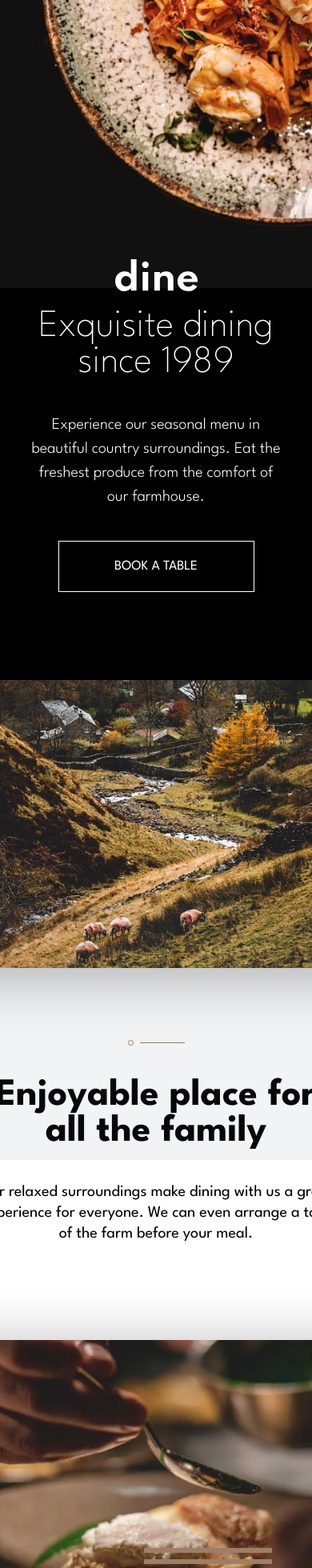
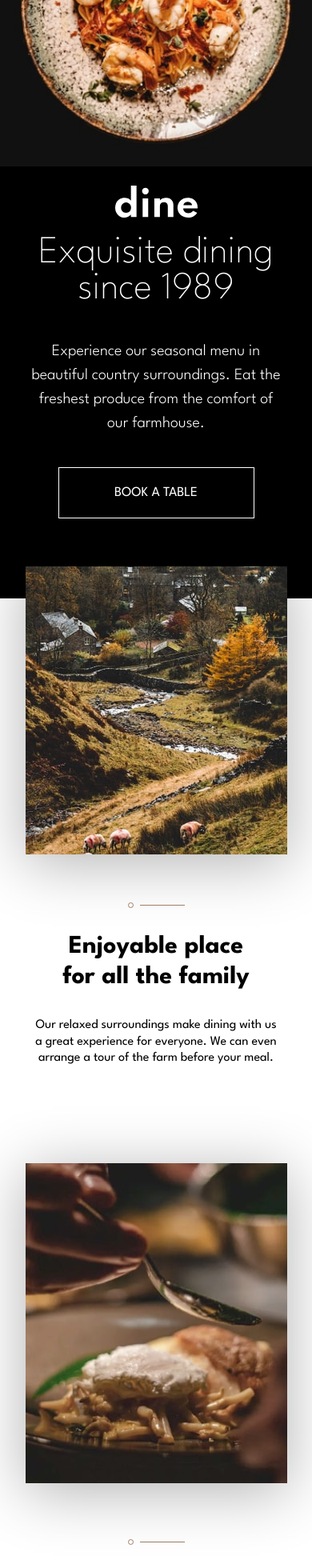
Before and after one commit to giovanigomez1/Dinner_restaurant, a React (Vite) app: page / in a window 390 px wide. Shown: the top 1960 px of the page at 80% size. Built offline with nearby package versions, Linux system fonts and the light colour scheme.

Commit message:
Working on mobile view

```diff
--- a/src/components/Highlights.jsx
+++ b/src/components/Highlights.jsx
@@ -18,7 +18,7 @@ function Highlights() {
           <div className="dish">
             <div className="dish__img">
               <img src={patternDiv} alt="" />
-              <img src={salmon} alt="" />
+              <div className='dish__img--cont--salmon'></div>
             </div>
             <div className="dish__inf">
               <h4>Seared Salmon Fillet</h4>
@@ -28,7 +28,8 @@ function Highlights() {
           <div className="dish">
             <div className="dish__img">
               <img src={patternDiv} alt="" />
-              <img src={beef} alt="" />
+              <div className='dish__img--cont--beef'></div>
+              {/* <img src={beef} alt="" /> */}
             </div>
             <div className="dish__inf">
               <h4>Seared Salmon Fillet</h4>
@@ -38,7 +39,8 @@ function Highlights() {
           <div className="dish">
             <div className="dish__img">
               <img src={patternDiv} alt="" />
-              <img src={chocolate} alt="" />
+              {/* <img src={chocolate} alt="" /> */}
+              <div className='dish__img--cont--chocolate'></div>
             </div>
             <div className="dish__inf">
               <h4>Seared Salmon Fillet</h4>
--- a/src/sass/_enjoyable.scss
+++ b/src/sass/_enjoyable.scss
@@ -5,6 +5,9 @@
   max-width: 144rem;
   margin: -7rem auto;
   z-index: 30;
+  @media only screen and (max-width: variables.$bp-small) {
+    margin: -4rem auto;
+  }
   &__family {
     display: flex;
     padding: 0 10rem 0 16.75rem;
@@ -15,7 +18,13 @@
       flex-direction: column;
       padding: 0;
     }
+    @media only screen and (max-width: variables.$bp-small) {
+      gap: 6rem;
+    }
     &--location {
+      @media only screen and (max-width: variables.$bp-small) {
+        width: 32.7rem;
+      }
       .location__img {
         width: 54rem;
         height: 72rem;
@@ -27,6 +36,10 @@
           height: 36rem;
           width: 57.3rem;
         }
+        @media only screen and (max-width: variables.$bp-small){
+          background-image: url('../images/homepage/enjoyable-place-mobile.jpg');
+          width: 32.7rem;
+        }
       }
       .pattern__cr {
         position: absolute;
@@ -34,6 +47,9 @@
         top: 28rem;
         @media only screen and (max-width: variables.$bp-large){
           left: -50%;
+        }
+        @media only screen and (max-width: variables.$bp-small) {
+          display: none;
         }
       }
     }
@@ -45,6 +61,7 @@
       width: 44.5rem;
       @media only screen and (max-width: variables.$bp-large){
         align-items: center;
+        gap: 3rem;
       }
       & h2 {
         font-size: 4.8rem;
@@ -52,12 +69,21 @@
         @media only screen and (max-width: variables.$bp-large){
           text-align: center;
         }
+        @media only screen and (max-width: variables.$bp-small){
+          font-size: 3.2rem;
+          width: 60%;
+          line-height: 1.2;
+        }
       }
       & p {
         font-size: 2rem;
         line-height: 1.3;
         @media only screen and (max-width: variables.$bp-large){
           text-align: center;
+        }
+        @media only screen and (max-width: variables.$bp-small){
+          font-size: 1.6rem;
+          width: 70%;
         }
       }
     }
@@ -75,6 +101,9 @@
       flex-direction: column-reverse;
       gap: 7rem;
     }
+    @media only screen and (max-width: variables.$bp-large){
+      padding: 0 10rem;
+    }
     .locally__img {
       width: 54rem;
       height: 72rem;
@@ -88,6 +117,11 @@
         width: 57.3rem;
         height: 36rem;
       }
+      @media only screen and (max-width: variables.$bp-small){
+        background-image: url('../images/homepage/locally-sourced-mobile.jpg');
+        width: 32.7rem;
+        height: 40rem;
+      }
     }
     .pattern__left {
       position: absolute;
@@ -97,12 +131,18 @@
         right: -60%;
         bottom: -5rem;
       }
+      @media only screen and (max-width: variables.$bp-small){
+        display: none;
+      }
     }
     .pattern__line {
       position: absolute;
       top: 26rem;
       right: 5rem;
       z-index: 50;
+      @media only screen and (max-width: variables.$bp-small){
+        display: none;
+      }
     }
     &--text {
       display: flex;
@@ -117,11 +157,19 @@
         font-size: 4.8rem;
         font-weight: bold;
         text-align: center;
+        @media only screen and (max-width: variables.$bp-large){
+          font-size: 3.2rem;
+          width: 60%;
+        }
       }
       & p {
         font-size: 2rem;
         line-height: 1.3;
         text-align: center;
+        @media only screen and (max-width: variables.$bp-large){
+          font-size: 1.6rem;
+          width: 70%;
+        }
       }
     }
 
--- a/src/sass/_hero.scss
+++ b/src/sass/_hero.scss
@@ -18,6 +18,12 @@
     justify-content: center;
     align-items: flex-end;
   }
+  @media only screen and (max-width: variables.$bp-small){
+    background-image: url('../images/homepage/hero-bg-mobile.jpg');
+    background-position: center;
+    background-size: cover;
+    height: 74.8rem;
+  }
   &__main {
     padding: 6.5rem 16.7rem;
     display: flex;
@@ -30,6 +36,9 @@
       margin-bottom: 18rem;
       align-items: center;
       justify-content: center;
+      @media only screen and (max-width: variables.$bp-small){
+        margin-bottom: 10rem;
+      }
     }
     &--logo {
       position: relative;
@@ -98,7 +107,9 @@
         height: 56rem;
         bottom: 0;
         top: unset;
-
+      }
+      @media only screen and (max-width: variables.$bp-small){
+        height: 54rem;
       }
     }
   }
--- a/src/sass/_highlights.scss
+++ b/src/sass/_highlights.scss
@@ -23,6 +23,10 @@
     @media only screen and (max-width: variables.$bp-large){
       flex-direction: column;
     }
+    @media only screen and (max-width: variables.$bp-small){
+      padding: 3rem;
+      align-items: center;
+    }
     &--text {
       width: 44.5rem;
       display: flex;
@@ -30,9 +34,17 @@
       gap: 2.7rem;
       align-items: flex-start;
       position: relative;
+      @media only screen and (max-width: variables.$bp-small){
+        width: 100%;
+        align-items: center;
+      }
       & img {
         position: absolute;
         top: -6rem;
+        @media only screen and (max-width: variables.$bp-small){
+          right: 50%;
+          transform: translateX(50%);
+        }
       }
       & h3,
       & p {
@@ -40,10 +52,19 @@
       }
       & h3 {
         font-size: 4.8rem;
+        @media only screen and (max-width: variables.$bp-small){
+          font-size: 3.2rem;
+          text-align: center;
+        }
       }
       & p {
         font-size: 2rem;
+        @media only screen and (max-width: variables.$bp-small){
+          font-size: 1.6rem;
+          text-align: center;
+        }
       }
+
     }
     &--imgs {
       display: flex;
@@ -55,13 +76,53 @@
         gap: 6rem;
         align-items: center;
         justify-content: center;
+        @media only screen and (max-width: variables.$bp-small){
+          flex-direction: column;
+        }
         &__img {
           position: relative;
+          &--cont--salmon,
+          &--cont--beef,
+          &--cont--chocolate {
+            position: relative;
+            z-index: 10;
+            width: 12.8rem;
+            height: 9.6rem;
+            @media only screen and (max-width: variables.$bp-small){
+              width: 32.7rem;
+              height: 24.5rem;
+            }
+          }
+          &--cont--salmon {
+            background-image: url('../images/homepage/salmon-desktop-tablet.jpg');
+            @media only screen and (max-width: variables.$bp-small){
+              background-image: url('../images/homepage/salmon-mobile.jpg');
+            }
+          }
+          &--cont--beef {
+            background-image: url('../images/homepage/beef-desktop-tablet.jpg');
+            @media only screen and (max-width: variables.$bp-small){
+              background-image: url('../images/homepage/beef-mobile.jpg');
+            }
+          }
+          &--cont--chocolate {
+            background-image: url('../images/homepage/chocolate-desktop-tablet.jpg');
+            @media only screen and (max-width: variables.$bp-small){
+              background-image: url('../images/homepage/chocolate-mobile.jpg');
+            }
+          }
+
+
+
+
           & img:first-child {
             position: absolute;
             z-index: 1;
             right: -2.5rem;
             top: 1rem;
+            @media only screen and (max-width: variables.$bp-small){
+              display: none;
+            }
           }
           & img:last-child {
             position: relative;
```
